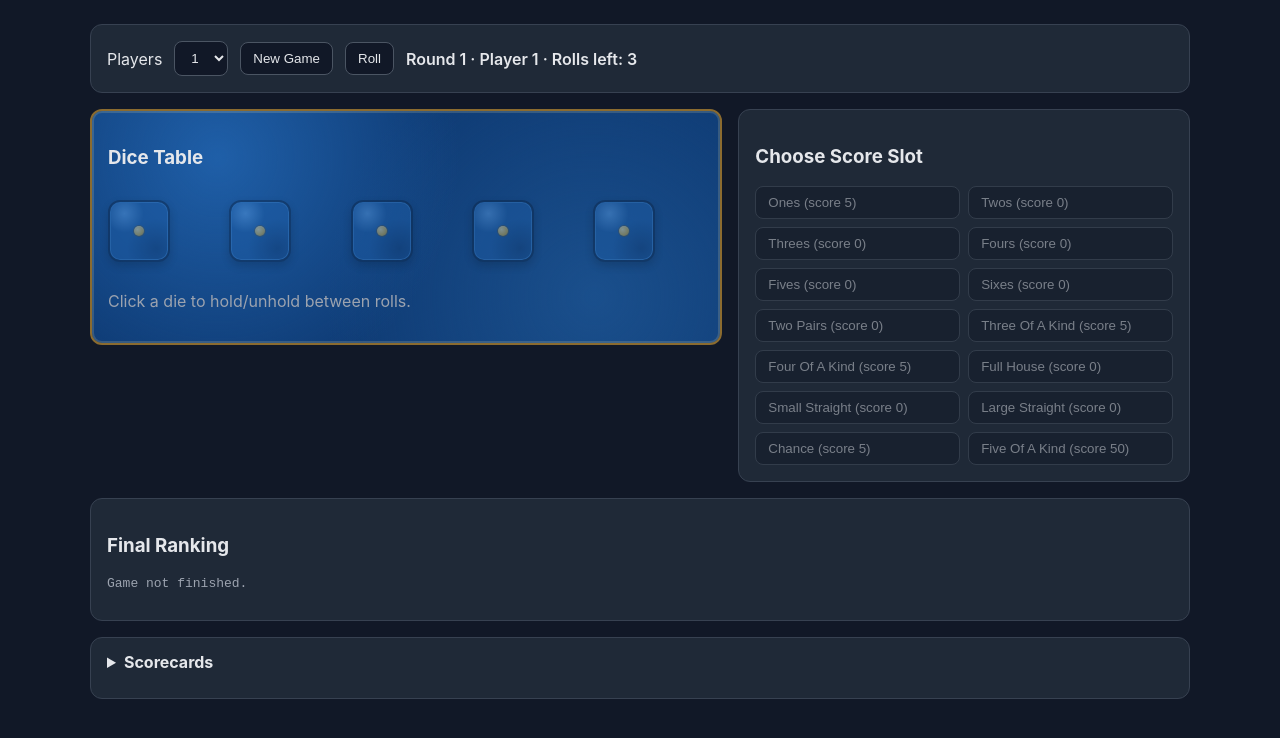
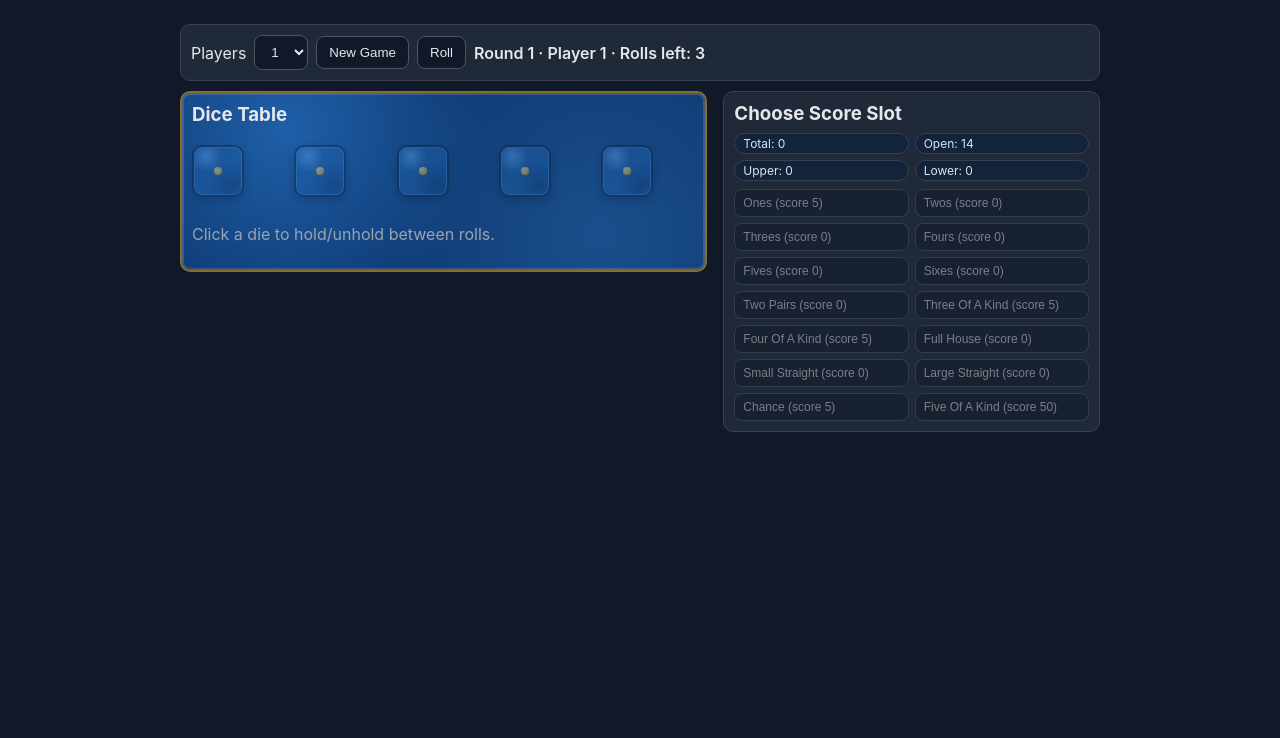
Before and after one commit to bobdude247/dice-engine-games, a website: page index.html in a window 1280 px wide. Drawn offline with Linux system fonts and the light colour scheme.

Commit message:
VeryCompactSinglePlayer

```diff
--- a/index.html
+++ b/index.html
@@ -24,6 +24,11 @@
         gap: 16px;
       }
 
+      .app.compact {
+        max-width: 920px;
+        gap: 10px;
+      }
+
       .game-layout {
         display: grid;
         gap: 16px;
@@ -36,6 +41,16 @@
         border: 1px solid #374151;
         border-radius: 12px;
         padding: 16px;
+      }
+
+      .app.compact .panel {
+        padding: 10px;
+        border-radius: 10px;
+      }
+
+      h3,
+      h4 {
+        margin: 0 0 8px;
       }
 
       .table {
@@ -52,6 +67,10 @@
         flex-wrap: wrap;
         gap: 12px;
         align-items: center;
+      }
+
+      .app.compact .row {
+        gap: 8px;
       }
 
       button,
@@ -77,6 +96,12 @@
         align-items: center;
       }
 
+      .app.compact .dice {
+        grid-template-columns: repeat(5, minmax(48px, 1fr));
+        gap: 8px;
+        min-height: 74px;
+      }
+
       .die {
         min-height: 62px;
         max-width: 62px;
@@ -95,6 +120,13 @@
         grid-template-columns: repeat(3, 1fr);
         grid-template-rows: repeat(3, 1fr);
         padding: 6px;
+      }
+
+      .app.compact .die {
+        min-height: 52px;
+        max-width: 52px;
+        padding: 5px;
+        border-radius: 10px;
       }
 
       .die.held {
@@ -116,6 +148,11 @@
           0 0 0 1px rgba(120, 86, 16, 0.5);
       }
 
+      .app.compact .pip {
+        width: 8px;
+        height: 8px;
+      }
+
       .die-value {
         margin-top: 6px;
         font-size: 11px;
@@ -128,8 +165,44 @@
         gap: 8px;
       }
 
+      .app.compact .categories {
+        grid-template-columns: repeat(2, minmax(0, 1fr));
+        gap: 6px;
+      }
+
       .category-btn {
         text-align: left;
+      }
+
+      .category-btn.filled {
+        border-color: #42607f;
+        background: #17263a;
+        color: #b8c5d9;
+      }
+
+      .slot-summary {
+        display: none;
+      }
+
+      .app.compact .slot-summary {
+        display: grid;
+        grid-template-columns: repeat(2, minmax(0, 1fr));
+        gap: 6px;
+        margin-bottom: 8px;
+        font-size: 12px;
+      }
+
+      .slot-summary span {
+        border: 1px solid #374151;
+        border-radius: 999px;
+        background: #13243a;
+        padding: 2px 8px;
+        color: #d8e4f3;
+      }
+
+      .app.compact .category-btn {
+        font-size: 12px;
+        padding: 6px 8px;
       }
 
       .boards {
@@ -187,6 +260,14 @@
         margin: -2px 0 10px;
       }
 
+      .app.compact .scorecards-sheet summary {
+        margin-bottom: 8px;
+      }
+
+      .app.compact .scorecards-sheet {
+        display: none;
+      }
+
       .scorecards-sheet[open] summary {
         margin-bottom: 12px;
       }
@@ -205,6 +286,18 @@
 
       .status {
         font-weight: 600;
+      }
+
+      .results-panel {
+        margin-top: -2px;
+      }
+
+      .app.compact .results-panel {
+        display: none;
+      }
+
+      .app.compact.show-results .results-panel {
+        display: block;
       }
 
       .muted {
@@ -231,6 +324,10 @@
 
         .score-meta {
           grid-template-columns: repeat(2, minmax(0, 1fr));
+        }
+
+        .app.compact .categories {
+          grid-template-columns: 1fr;
         }
       }
     </style>
@@ -259,11 +356,12 @@
 
         <div class="panel">
           <h3>Choose Score Slot</h3>
+          <div id="slotSummary" class="slot-summary"></div>
           <div id="categories" class="categories"></div>
         </div>
       </div>
 
-      <div class="panel">
+      <div class="panel results-panel">
         <h3>Final Ranking</h3>
         <pre id="results" class="muted">Game not finished.</pre>
       </div>
@@ -293,8 +391,11 @@
       const statusEl = document.getElementById('status');
       const diceEl = document.getElementById('dice');
       const categoriesEl = document.getElementById('categories');
+      const slotSummaryEl = document.getElementById('slotSummary');
       const boardsEl = document.getElementById('boards');
       const resultsEl = document.getElementById('results');
+      const appEl = document.querySelector('.app');
+      const scorecardsSheetEl = document.querySelector('.scorecards-sheet');
 
       let game = createGame({ playerCount: Number(playerCountEl.value) });
 
@@ -305,6 +406,14 @@
       }
 
       function renderStatus() {
+        const isCompact = game.players.length === 1;
+        appEl.classList.toggle('compact', isCompact);
+        appEl.classList.toggle('show-results', game.status === 'finished');
+
+        if (isCompact && game.status !== 'finished') {
+          scorecardsSheetEl.open = false;
+        }
+
         if (game.status === 'finished') {
           statusEl.textContent = 'Game finished';
           rollBtn.disabled = true;
@@ -352,14 +461,37 @@
 
       function renderCategories() {
         categoriesEl.innerHTML = '';
-        const open = availableCategories(game.players[game.currentPlayer].scorecard);
+        const isCompact = game.players.length === 1;
+        const currentScorecard = game.players[game.currentPlayer].scorecard;
+        const open = availableCategories(currentScorecard);
+
+        if (isCompact) {
+          const totals = getScoreTotals(currentScorecard);
+          const remaining = CATEGORIES.length - (CATEGORIES.length - open.length);
+          slotSummaryEl.innerHTML = `
+            <span>Total: ${totals.total}</span>
+            <span>Open: ${remaining}</span>
+            <span>Upper: ${totals.upperSubtotal}</span>
+            <span>Lower: ${totals.lowerTotal}</span>
+          `;
+        } else {
+          slotSummaryEl.innerHTML = '';
+        }
 
         for (const category of CATEGORIES) {
           const btn = document.createElement('button');
           btn.className = 'category-btn';
 
+          const filledScore = currentScorecard[category];
           const scorePreview = scoreCategory(game.dice, category);
-          btn.textContent = `${title(category)}${open.includes(category) ? ` (score ${scorePreview})` : ' (filled)'}`;
+          if (open.includes(category)) {
+            btn.textContent = `${title(category)} (score ${scorePreview})`;
+          } else if (isCompact) {
+            btn.textContent = `${title(category)} — ${filledScore}`;
+            btn.classList.add('filled');
+          } else {
+            btn.textContent = `${title(category)} (filled)`;
+          }
           btn.disabled = game.status === 'finished' || !game.hasRolled || !open.includes(category);
 
           btn.addEventListener('click', () => {
```
